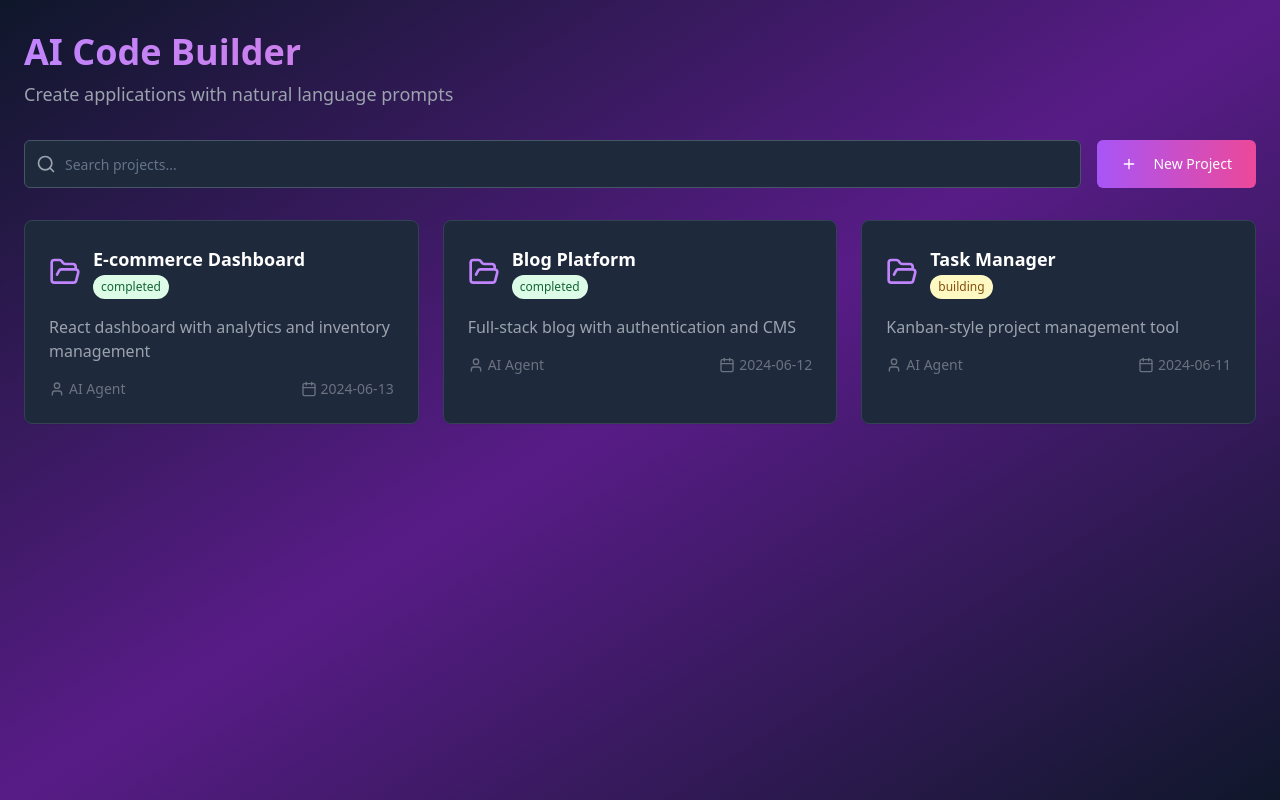
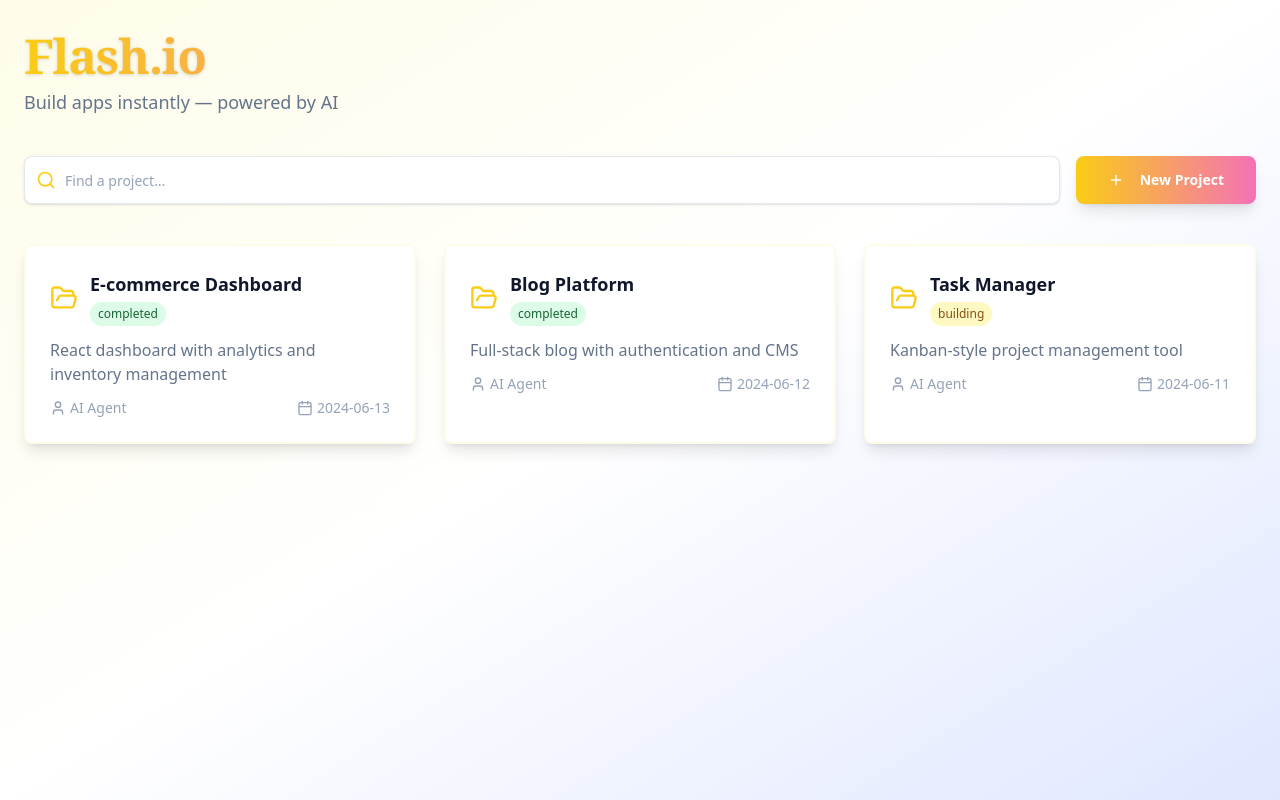
Before and after one commit to Abdulrashad22/editor-ui-alchemy, a React (Vite) app: page / in a window 1280 px wide. Built offline with nearby package versions, Linux system fonts and the light colour scheme.

Commit message:
Rename website and improve UI
Rename the website to Flash.io and make UI changes for a more creative, user-interactive, and classically simple design, including color adjustments.

```diff
--- a/src/components/Header.tsx
+++ b/src/components/Header.tsx
@@ -1,5 +1,5 @@
 
-import { Code, Menu, Layers, Settings, User, Zap } from "lucide-react";
+import { Flash, Menu, Layers, Settings, User } from "lucide-react";
 import { Button } from "@/components/ui/button";
 
 interface HeaderProps {
@@ -9,29 +9,20 @@ interface HeaderProps {
 
 export const Header = ({ onToggleSidebar, onToggleFeatures }: HeaderProps) => {
   return (
-    <header className="bg-black/20 backdrop-blur-md border-b border-white/10 px-6 py-3">
+    <header className="bg-white/80 dark:bg-black/20 backdrop-blur-lg border-b border-black/10 dark:border-white/10 px-6 py-3 transition-colors">
       <div className="flex items-center justify-between">
         <div className="flex items-center space-x-4">
           <div className="flex items-center space-x-2">
-            <Code className="h-8 w-8 text-purple-400" />
-            <span className="text-xl font-bold bg-gradient-to-r from-purple-400 to-pink-400 bg-clip-text text-transparent">
-              CodeForge
+            <Flash className="h-8 w-8 text-yellow-400 drop-shadow-md" />
+            <span className="text-2xl font-serif font-bold bg-gradient-to-r from-yellow-500 to-pink-400 bg-clip-text text-transparent drop-shadow-sm tracking-tight">
+              Flash.io
             </span>
           </div>
-
           <nav className="hidden md:flex items-center space-x-1">
-            <Button variant="ghost" size="sm" className="text-gray-300 hover:text-white hover:bg-white/10">
-              File
-            </Button>
-            <Button variant="ghost" size="sm" className="text-gray-300 hover:text-white hover:bg-white/10">
-              Edit
-            </Button>
-            <Button variant="ghost" size="sm" className="text-gray-300 hover:text-white hover:bg-white/10">
-              View
-            </Button>
-            <Button variant="ghost" size="sm" className="text-gray-300 hover:text-white hover:bg-white/10">
-              Tools
-            </Button>
+            <Button variant="ghost" size="sm" className="text-slate-500 hover:text-yellow-600 hover:bg-yellow-50">File</Button>
+            <Button variant="ghost" size="sm" className="text-slate-500 hover:text-pink-600 hover:bg-pink-50">Edit</Button>
+            <Button variant="ghost" size="sm" className="text-slate-500 hover:text-blue-600 hover:bg-blue-50">View</Button>
+            <Button variant="ghost" size="sm" className="text-slate-500 hover:text-purple-600 hover:bg-purple-50">Tools</Button>
           </nav>
         </div>
 
@@ -40,30 +31,26 @@ export const Header = ({ onToggleSidebar, onToggleFeatures }: HeaderProps) => {
             variant="ghost"
             size="sm"
             onClick={onToggleFeatures}
-            className="text-gray-300 hover:text-white hover:bg-white/10"
+            className="text-slate-500 hover:text-yellow-500 hover:bg-yellow-50"
           >
             <Layers className="h-4 w-4" />
           </Button>
-
           <Button
             variant="ghost"
             size="sm"
             onClick={onToggleSidebar}
-            className="text-gray-300 hover:text-white hover:bg-white/10"
+            className="text-slate-500 hover:text-slate-900 hover:bg-gray-100"
           >
             <Menu className="h-4 w-4" />
           </Button>
-
-          <Button variant="ghost" size="sm" className="text-gray-300 hover:text-white hover:bg-white/10">
+          <Button variant="ghost" size="sm" className="text-slate-500 hover:text-blue-600 hover:bg-blue-50">
             <Settings className="h-4 w-4" />
           </Button>
-
-          <Button variant="ghost" size="sm" className="text-gray-300 hover:text-white hover:bg-white/10">
+          <Button variant="ghost" size="sm" className="text-slate-500 hover:text-pink-600 hover:bg-pink-50">
             <User className="h-4 w-4" />
           </Button>
-
-          <Button className="bg-gradient-to-r from-purple-500 to-pink-500 hover:from-purple-600 hover:to-pink-600 text-white border-0">
-            <Zap className="h-4 w-4 mr-2" />
+          <Button className="bg-gradient-to-r from-yellow-400 to-pink-400 hover:from-yellow-500 hover:to-pink-500 text-white border-0 shadow font-semibold transition-all">
+            <Flash className="h-4 w-4 mr-2" />
             Pro
           </Button>
         </div>
--- a/src/pages/Home.tsx
+++ b/src/pages/Home.tsx
@@ -1,4 +1,3 @@
-
 import { useState } from "react";
 import { Search, Plus, FolderOpen, Calendar, User } from "lucide-react";
 import { Button } from "@/components/ui/button";
@@ -68,59 +67,52 @@ export const Home = () => {
   };
 
   return (
-    <div className="min-h-screen bg-gradient-to-br from-slate-900 via-purple-900 to-slate-900 text-white">
+    <div className="min-h-screen bg-gradient-to-br from-yellow-50 via-white to-indigo-100 text-slate-900 transition-colors">
       <div className="container mx-auto px-6 py-8">
-        <div className="mb-8">
-          <h1 className="text-4xl font-bold mb-2 bg-gradient-to-r from-purple-400 to-pink-400 bg-clip-text text-transparent">
-            AI Code Builder
+        <div className="mb-10">
+          <h1 className="text-5xl font-serif font-extrabold mb-2 bg-gradient-to-r from-yellow-400 via-pink-400 to-indigo-500 bg-clip-text text-transparent tracking-tight drop-shadow">
+            Flash.io
           </h1>
-          <p className="text-gray-400 text-lg">
-            Create applications with natural language prompts
-          </p>
+          <p className="text-slate-500 text-lg font-medium">Build apps instantly — powered by AI</p>
         </div>
-
-        <div className="flex flex-col md:flex-row gap-4 mb-8">
+        <div className="flex flex-col md:flex-row gap-4 mb-10">
           <div className="flex-1 relative">
-            <Search className="absolute left-3 top-1/2 transform -translate-y-1/2 h-5 w-5 text-gray-400" />
+            <Search className="absolute left-3 top-1/2 transform -translate-y-1/2 h-5 w-5 text-yellow-400" />
             <Input
-              placeholder="Search projects..."
+              placeholder="Find a project…"
               value={searchQuery}
               onChange={(e) => setSearchQuery(e.target.value)}
-              className="pl-10 bg-slate-800 border-slate-600 text-white placeholder-gray-400 h-12"
+              className="pl-10 bg-white border-slate-200 text-slate-900 placeholder:text-slate-400 h-12 rounded-lg shadow"
             />
           </div>
-
           <Button
             onClick={handleNewProject}
-            className="bg-gradient-to-r from-purple-500 to-pink-500 hover:from-purple-600 hover:to-pink-600 text-white h-12 px-6"
+            className="bg-gradient-to-r from-yellow-400 to-pink-400 hover:from-yellow-500 hover:to-pink-500 text-white font-bold h-12 px-8 rounded-lg shadow-lg transition-all"
           >
             <Plus className="h-5 w-5 mr-2" />
             New Project
           </Button>
         </div>
-
-        <div className="grid grid-cols-1 md:grid-cols-2 lg:grid-cols-3 gap-6">
+        <div className="grid grid-cols-1 md:grid-cols-2 lg:grid-cols-3 gap-7">
           {filteredProjects.map((project) => (
             <Card
               key={project.id}
-              className="bg-slate-800 border-slate-700 p-6 cursor-pointer hover:bg-slate-700 transition-all duration-300 hover:scale-105"
+              className="bg-white border-2 border-yellow-50 hover:border-yellow-200 shadow-lg p-6 cursor-pointer hover:scale-105 transition-transform duration-300"
               onClick={() => handleProjectClick(project.id)}
             >
-              <div className="flex items-start justify-between mb-4">
+              <div className="flex items-start justify-between mb-3">
                 <div className="flex items-center">
-                  <FolderOpen className="h-8 w-8 text-purple-400 mr-3" />
+                  <FolderOpen className="h-7 w-7 text-yellow-400 mr-3" />
                   <div>
-                    <h3 className="font-semibold text-lg text-white">{project.name}</h3>
-                    <span className={`inline-block px-2 py-1 rounded-full text-xs font-medium ${getStatusColor(project.status)}`}>
+                    <h3 className="font-semibold text-lg text-slate-900">{project.name}</h3>
+                    <span className={`inline-block px-2 py-1 rounded-full text-xs font-medium mt-1 ${getStatusColor(project.status)}`}>
                       {project.status}
                     </span>
                   </div>
                 </div>
               </div>
-
-              <p className="text-gray-400 mb-4 line-clamp-2">{project.description}</p>
-
-              <div className="flex items-center justify-between text-sm text-gray-500">
+              <p className="text-slate-500 mb-3 line-clamp-2">{project.description}</p>
+              <div className="flex items-center justify-between text-sm text-slate-400">
                 <div className="flex items-center">
                   <User className="h-4 w-4 mr-1" />
                   {project.author}
@@ -133,12 +125,11 @@ export const Home = () => {
             </Card>
           ))}
         </div>
-
         {filteredProjects.length === 0 && (
           <div className="text-center py-12">
-            <FolderOpen className="h-16 w-16 text-gray-600 mx-auto mb-4" />
-            <h3 className="text-xl font-semibold text-gray-400 mb-2">No projects found</h3>
-            <p className="text-gray-500">Try adjusting your search or create a new project</p>
+            <FolderOpen className="h-16 w-16 text-yellow-200 mx-auto mb-4" />
+            <h3 className="text-xl font-semibold text-slate-400 mb-2">No projects found</h3>
+            <p className="text-slate-400">Try a different search or create a new project.</p>
           </div>
         )}
       </div>
--- a/src/pages/ProjectView.tsx
+++ b/src/pages/ProjectView.tsx
@@ -1,6 +1,6 @@
 
 import { useState } from "react";
-import { MessageCircle, GitBranch, Download, Eye, X, Send } from "lucide-react";
+import { MessageCircle, GitBranch, Download, Eye, X, Send, Flash } from "lucide-react";
 import { Button } from "@/components/ui/button";
 import { Input } from "@/components/ui/input";
 import { Card } from "@/components/ui/card";
@@ -17,67 +17,62 @@ export const ProjectView = () => {
     {
       id: "1",
       sender: "AI Agent",
-      message: "Project successfully created! I've set up a React application with TypeScript and Tailwind CSS. What would you like to modify?",
-      timestamp: "10:30 AM"
+      message: "Project created! Flash.io is ready for your commands. What would you like to build next?",
+      timestamp: "9:00 AM"
     }
   ]);
 
   const handleSendMessage = () => {
     if (!chatMessage.trim()) return;
-
     const newMessage = {
       id: Date.now().toString(),
       sender: "You",
       message: chatMessage,
       timestamp: new Date().toLocaleTimeString([], { hour: '2-digit', minute: '2-digit' })
     };
-
     setChatHistory(prev => [...prev, newMessage]);
     setChatMessage("");
-
-    // Simulate AI response
     setTimeout(() => {
       const aiResponse = {
         id: (Date.now() + 1).toString(),
         sender: "AI Agent",
-        message: "I'll help you with that! Let me make the necessary changes to your project.",
+        message: "I'll handle that for you – Flash.io is on it!",
         timestamp: new Date().toLocaleTimeString([], { hour: '2-digit', minute: '2-digit' })
       };
       setChatHistory(prev => [...prev, aiResponse]);
-    }, 1500);
+    }, 1200);
   };
 
   return (
-    <div className="min-h-screen bg-gradient-to-br from-slate-900 via-purple-900 to-slate-900 text-white">
-      {/* Header */}
-      <header className="bg-black/20 backdrop-blur-md border-b border-white/10 px-6 py-3">
+    <div className="min-h-screen bg-gradient-to-br from-yellow-50 via-white to-pink-50 text-slate-900">
+      <header className="bg-white/90 border-b border-yellow-100 px-6 py-3 shadow-sm">
         <div className="flex items-center justify-between">
           <div className="flex items-center space-x-4">
-            <h1 className="text-xl font-bold bg-gradient-to-r from-purple-400 to-pink-400 bg-clip-text text-transparent">
-              Task Manager Project
-            </h1>
-            <div className="flex items-center space-x-1 text-sm text-gray-400">
+            <span className="flex items-center space-x-1">
+              <Flash className="h-7 w-7 text-yellow-500" />
+              <span className="font-serif text-2xl font-bold tracking-tight bg-gradient-to-r from-yellow-600 to-pink-500 bg-clip-text text-transparent">
+                Flash.io
+              </span>
+            </span>
+            <div className="flex items-center space-x-1 text-sm text-slate-400 ml-4">
               <GitBranch className="h-4 w-4" />
               <span>main</span>
             </div>
           </div>
-
           <div className="flex items-center space-x-2">
-            <Button variant="ghost" size="sm" className="text-gray-300 hover:text-white hover:bg-white/10">
+            <Button variant="ghost" size="sm" className="text-yellow-500 hover:text-yellow-600 hover:bg-yellow-50">
               <Download className="h-4 w-4 mr-2" />
               Clone
             </Button>
-
-            <Button variant="ghost" size="sm" className="text-gray-300 hover:text-white hover:bg-white/10">
+            <Button variant="ghost" size="sm" className="text-pink-500 hover:text-pink-600 hover:bg-pink-50">
               <Eye className="h-4 w-4 mr-2" />
               Preview
             </Button>
-
             <Button
               variant="ghost"
               size="sm"
               onClick={() => setShowChat(!showChat)}
-              className="text-gray-300 hover:text-white hover:bg-white/10"
+              className="text-blue-500 hover:text-blue-700 hover:bg-blue-50"
             >
               <MessageCircle className="h-4 w-4 mr-2" />
               AI Chat
@@ -92,34 +87,31 @@ export const ProjectView = () => {
           activeFile={activeFile}
           onFileSelect={setActiveFile}
         />
-
         <div className="flex-1 flex flex-col">
           <CodeEditor activeFile={activeFile} />
           <StatusBar activeFile={activeFile} />
         </div>
-
         {/* Chat Panel */}
         {showChat && (
-          <div className="w-80 bg-slate-800 border-l border-slate-700 flex flex-col">
-            <div className="flex items-center justify-between p-4 border-b border-slate-700">
-              <h3 className="font-semibold text-white">AI Assistant</h3>
+          <div className="w-80 bg-white border-l border-yellow-100 shadow-xl flex flex-col animate-slide-in-right">
+            <div className="flex items-center justify-between p-4 border-b border-yellow-100">
+              <h3 className="font-semibold text-slate-900">AI Assistant</h3>
               <Button
                 variant="ghost"
                 size="sm"
                 onClick={() => setShowChat(false)}
-                className="text-gray-400 hover:text-white"
+                className="text-slate-400 hover:text-slate-900"
               >
                 <X className="h-4 w-4" />
               </Button>
             </div>
-
             <div className="flex-1 overflow-auto p-4 space-y-4">
               {chatHistory.map((message) => (
                 <div key={message.id} className={`flex ${message.sender === 'You' ? 'justify-end' : 'justify-start'}`}>
                   <div className={`max-w-[80%] p-3 rounded-lg ${
                     message.sender === 'You'
-                      ? 'bg-purple-600 text-white'
-                      : 'bg-slate-700 text-gray-300'
+                      ? 'bg-yellow-400 text-slate-900 font-semibold'
+                      : 'bg-yellow-100 text-slate-700'
                   }`}>
                     <p className="text-sm">{message.message}</p>
                     <p className="text-xs opacity-70 mt-1">{message.timestamp}</p>
@@ -127,20 +119,19 @@ export const ProjectView = () => {
                 </div>
               ))}
             </div>
-
-            <div className="p-4 border-t border-slate-700">
+            <div className="p-3 border-t border-yellow-100 bg-yellow-50">
               <div className="flex gap-2">
                 <Input
-                  placeholder="Ask the AI agent..."
+                  placeholder="Chat with Flash.io AI…"
                   value={chatMessage}
                   onChange={(e) => setChatMessage(e.target.value)}
                   onKeyPress={(e) => e.key === 'Enter' && handleSendMessage()}
-                  className="bg-slate-700 border-slate-600 text-white placeholder-gray-400"
+                  className="bg-white border-yellow-200 text-slate-900 placeholder:text-slate-400"
                 />
                 <Button
                   onClick={handleSendMessage}
                   size="sm"
-                  className="bg-purple-600 hover:bg-purple-700"
+                  className="bg-yellow-400 hover:bg-yellow-500 text-white"
                 >
                   <Send className="h-4 w-4" />
                 </Button>
```
